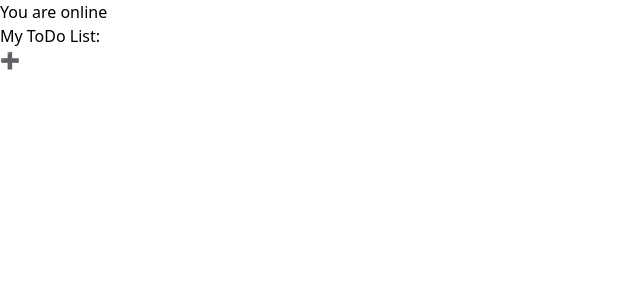
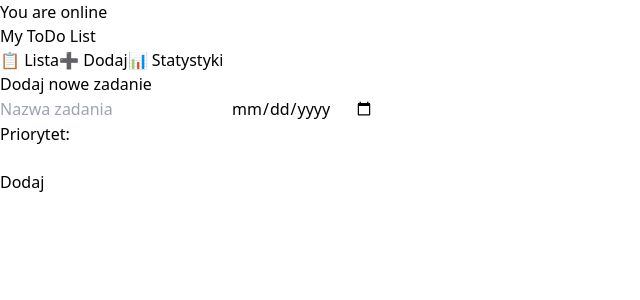
Before and after one commit to apinko/ToDoPWA, a React (Vite) app: page /add in a window 1280 px wide. Shown: the top 300 px of the page, without its empty margins (0-640 px from the left). Built offline with nearby package versions, Linux system fonts and the light colour scheme.

Commit message:
renew app

```diff
--- a/src/App.jsx
+++ b/src/App.jsx
@@ -1,14 +1,15 @@
-import { useEffect, useState } from 'react'
-import { openDB } from 'idb'
-import Header from './components/Header'
-import AddNewTaskForm from './components/AddNewTaskForm'
-import TaskList from './components/TaskList'
-import ConnectionStatus from './components/ConnectionStatus' // Importujemy status połączenia
+// src/App.jsx
+import React, { useEffect, useState } from 'react';
+import { openDB } from 'idb';
+import { Routes, Route, Link } from 'react-router-dom';
+import TaskList from './components/TaskList';
+import AddTask from './components/AddTask';
+import Statistics from './components/Statistics';
+import ConnectionStatus from './components/ConnectionStatus'; // Przywrócenie statusu połączenia
 
 function App() {
-  const [showNewTaskForm, setShowNewTaskForm] = useState(false)
-  const [taskList, setTaskList] = useState([])
-  const [editingTask, setEditingTask] = useState(null); // Zadanie do edycji
+  const [taskList, setTaskList] = useState([]);
+  const [editingTask, setEditingTask] = useState(null);
 
   const openDatabase = async () => {
     const db = await openDB('mytodo', 1, {
@@ -24,13 +25,13 @@ function App() {
   const fetchTaskList = async () => {
     const db = await openDatabase();
     const tasksFromIDB = await db.getAll('mytodo_tasks');
-    setTaskList(tasksFromIDB);
+    setTaskList(tasksFromIDB || []);
   };
 
   const addNewTask = async (newTask) => {
     const db = await openDatabase();
     await db.add('mytodo_tasks', newTask);
-    fetchTaskList();
+    fetchTaskList(); // Odświeżenie listy
   };
 
   const deleteTask = async (id) => {
@@ -46,53 +47,164 @@ function App() {
     fetchTaskList();
   };
 
-  const confirmDelete = (id) => {
-    if (window.confirm("Czy na pewno chcesz usunąć to zadanie?")) {
-        deleteTask(id);
-    }
-  };
-
   useEffect(() => {
     fetchTaskList();
   }, []);
 
-  // Dodano useEffect, aby wykrywać nową wersję Service Workera i wymuszać odświeżenie
-  useEffect(() => {
-    if ("serviceWorker" in navigator) {
-        navigator.serviceWorker.register("/sw.js").then((registration) => {
-            registration.addEventListener("updatefound", () => {
-                const newWorker = registration.installing;
-                newWorker.addEventListener("statechange", () => {
-                    if (newWorker.state === "installed" && navigator.serviceWorker.controller) {
-                        console.log("Nowa wersja dostępna – odświeżam stronę...");
-                        window.location.reload(); // 🚀 Odświeżenie w tle, bez alertu!
-                    }
-                });
-            });
-        });
+  return (
+    <div className="min-h-screen bg-teal-800 text-white flex flex-col items-center p-4 w-full">
+      <ConnectionStatus />
 
-        //  Unikamy zapętlenia reloadów
-        let reloaded = false;
-        navigator.serviceWorker.addEventListener("controllerchange", () => {
-            if (!reloaded) {
-                console.log("Service Worker zaktualizowany, przeładowuję stronę...");
-                reloaded = true;
-                window.location.reload();
-            }
-        });
-    }
-}, []);
+      <div className="bg-yellow-700 text-white px-6 py-4 rounded-lg shadow-md w-full max-w-6xl flex flex-col items-start">
+        <h1 className="text-3xl font-bold text-yellow-300">My ToDo List</h1>
+        <div className="flex justify-center gap-12 text-xl mt-3 w-full">
+          <Link to="/" className="px-4">📋 Lista</Link>
+          <Link to="/add" className="px-4">➕ Dodaj</Link>
+          <Link to="/stats" className="px-4">📊 Statystyki</Link>
+        </div>
+      </div>
 
-  return (
-    <div className='flex m-auto h-screen'>
-      <div className='relative flex flex-1 flex-col bg-teal-800 text-white items-center p-4'>
-        <ConnectionStatus /> {/* Poprawione – status połączenia nie jest już fixed */}
-        <Header />
-        {showNewTaskForm && <AddNewTaskForm addNewTask={addNewTask} setShowNewTaskForm={setShowNewTaskForm}/>}
-        { !showNewTaskForm && <TaskList taskList={taskList} deleteTask={deleteTask} setEditingTask={setEditingTask} updateTask={updateTask} editingTask={editingTask} setShowNewTaskForm={setShowNewTaskForm} />}
+      <div className="w-full max-w-6xl mt-4">
+        <Routes>
+          <Route path="/" element={
+            <TaskList
+              taskList={taskList}
+              deleteTask={deleteTask}
+              setEditingTask={setEditingTask}
+              updateTask={updateTask}
+              editingTask={editingTask}
+            />
+          } />
+          <Route path="/add" element={<AddTask addNewTask={addNewTask} />} />
+          <Route path="/stats" element={<Statistics taskList={taskList} />} />
+        </Routes>
       </div>
     </div>
-  )
+  );
 }
 
-export default App
+
+export default App;
+
+
+
+
+
+
+// import { useEffect, useState } from 'react'
+// import { openDB } from 'idb'
+// import Header from './components/Header'
+// import AddNewTaskForm from './components/AddNewTaskForm'
+// import ConnectionStatus from './components/ConnectionStatus' // Importujemy status połączenia
+// import React from 'react';
+// import { Routes, Route, Link } from 'react-router-dom'; // Dodanie React Router do projektu
+// import TaskList from './components/TaskList'
+
+
+// const AddTask = () => <div><h2>Dodaj zadanie</h2></div>;
+// const Statistics = () => <div><h2>Statystyki</h2></div>;
+
+// function App() {
+// //   const [showNewTaskForm, setShowNewTaskForm] = useState(false)
+// //   const [taskList, setTaskList] = useState([])
+// //   const [editingTask, setEditingTask] = useState(null); // Zadanie do edycji
+
+// //   const openDatabase = async () => {
+// //     const db = await openDB('mytodo', 1, {
+// //       upgrade(db) {
+// //         if (!db.objectStoreNames.contains('mytodo_tasks')) {
+// //           db.createObjectStore('mytodo_tasks', { keyPath: 'id' });
+// //         }
+// //       },
+// //     });
+// //     return db;
+// //   };
+
+// //   const fetchTaskList = async () => {
+// //     const db = await openDatabase();
+// //     const tasksFromIDB = await db.getAll('mytodo_tasks');
+// //     setTaskList(tasksFromIDB);
+// //   };
+
+// //   const addNewTask = async (newTask) => {
+// //     const db = await openDatabase();
+// //     await db.add('mytodo_tasks', newTask);
+// //     fetchTaskList();
+// //   };
+
+// //   const deleteTask = async (id) => {
+// //     const db = await openDatabase();
+// //     await db.delete('mytodo_tasks', id);
+// //     fetchTaskList();
+// //   };
+
+// //   const updateTask = async (updatedTask) => {
+// //     const db = await openDatabase();
+// //     await db.put('mytodo_tasks', updatedTask);
+// //     setEditingTask(null);
+// //     fetchTaskList();
+// //   };
+
+// //   const confirmDelete = (id) => {
+// //     if (window.confirm("Czy na pewno chcesz usunąć to zadanie?")) {
+// //         deleteTask(id);
+// //     }
+// //   };
+
+// //   useEffect(() => {
+// //     fetchTaskList();
+// //   }, []);
+
+// //   // Dodano useEffect, aby wykrywać nową wersję Service Workera i wymuszać odświeżenie
+// //   useEffect(() => {
+// //     if ("serviceWorker" in navigator) {
+// //         navigator.serviceWorker.register("/sw.js").then((registration) => {
+// //             registration.addEventListener("updatefound", () => {
+// //                 const newWorker = registration.installing;
+// //                 newWorker.addEventListener("statechange", () => {
+// //                     if (newWorker.state === "installed" && navigator.serviceWorker.controller) {
+// //                         console.log("Nowa wersja dostępna – odświeżam stronę...");
+// //                         window.location.reload(); // 🚀 Odświeżenie w tle, bez alertu!
+// //                     }
+// //                 });
+// //             });
+// //         });
+
+// //         //  Unikamy zapętlenia reloadów
+// //         let reloaded = false;
+// //         navigator.serviceWorker.addEventListener("controllerchange", () => {
+// //             if (!reloaded) {
+// //                 console.log("Service Worker zaktualizowany, przeładowuję stronę...");
+// //                 reloaded = true;
+// //                 window.location.reload();
+// //             }
+// //         });
+// //     }
+// // }, []);
+
+//   return (
+//     // <div className='flex m-auto h-screen'>
+//     //   <div className='relative flex flex-1 flex-col bg-teal-800 text-white items-center p-4'>
+//     //     <ConnectionStatus /> {/* Poprawione – status połączenia nie jest już fixed */}
+//     //     <Header />
+//     //     {showNewTaskForm && <AddNewTaskForm addNewTask={addNewTask} setShowNewTaskForm={setShowNewTaskForm}/>}
+//     //     { !showNewTaskForm && <TaskList taskList={taskList} deleteTask={deleteTask} setEditingTask={setEditingTask} updateTask={updateTask} editingTask={editingTask} setShowNewTaskForm={setShowNewTaskForm} />}
+//     //   </div>
+//     // </div>
+
+// <div>
+// <nav>
+//   <Link to="/">Lista</Link> |
+//   <Link to="/add">Dodaj</Link> |
+//   <Link to="/stats">Statystyki</Link>
+// </nav>
+// <Routes>
+//   <Route path="/" element={<TaskList />} />
+//   <Route path="/add" element={<AddTask />} />
+//   <Route path="/stats" element={<Statistics />} />
+// </Routes>
+// </div>
+//   )
+// }
+
+// export default App
--- /dev/null
+++ b/src/components/AddTask.jsx
@@ -0,0 +1,72 @@
+// src/components/AddTask.jsx
+import { useState } from "react";
+
+export default function AddTask({ addNewTask }) {
+  const [taskName, setTaskName] = useState("");
+  const [deadline, setDeadline] = useState("");
+  const [priority, setPriority] = useState("bg-yellow-300"); // Domyślnie żółty
+
+  const handleSubmit = (e) => {
+    e.preventDefault();
+    if (!taskName.trim()) return;
+
+    const newTask = {
+      id: Date.now(), // Unikalne ID
+      name: taskName,
+      deadline,
+      priority: { color: priority }, // Priorytet
+    };
+
+    addNewTask(newTask);
+    setTaskName("");
+    setDeadline("");
+    setPriority("bg-yellow-300"); // Reset do domyślnego koloru
+  };
+
+  return (
+    <div className="p-4">
+      <h2 className="text-xl font-bold mb-2">Dodaj nowe zadanie</h2>
+      <form onSubmit={handleSubmit} className="flex flex-col gap-2">
+        <input
+          type="text"
+          placeholder="Nazwa zadania"
+          value={taskName}
+          onChange={(e) => setTaskName(e.target.value)}
+          className="p-2 border rounded text-black bg-white"
+        />
+        <input
+          type="date"
+          value={deadline}
+          onChange={(e) => setDeadline(e.target.value)}
+          className="p-2 border rounded text-black bg-white"
+        />
+
+        {/* Wybór priorytetu */}
+        <div>
+          <label className="block mb-1 font-semibold">Priorytet:</label>
+          <div className="flex gap-2">
+            <button
+              type="button"
+              className={`w-8 h-8 rounded ${priority === "bg-red-500" ? "ring-2 ring-black" : ""} bg-red-500`}
+              onClick={() => setPriority("bg-red-500")}
+            ></button>
+            <button
+              type="button"
+              className={`w-8 h-8 rounded ${priority === "bg-yellow-300" ? "ring-2 ring-black" : ""} bg-yellow-300`}
+              onClick={() => setPriority("bg-yellow-300")}
+            ></button>
+            <button
+              type="button"
+              className={`w-8 h-8 rounded ${priority === "bg-green-500" ? "ring-2 ring-black" : ""} bg-green-500`}
+              onClick={() => setPriority("bg-green-500")}
+            ></button>
+          </div>
+        </div>
+
+        <button type="submit" className="bg-blue-500 text-white px-4 py-2 rounded">
+          Dodaj
+        </button>
+      </form>
+    </div>
+  );
+}
--- /dev/null
+++ b/src/components/Statistics.jsx
@@ -0,0 +1,29 @@
+// src/components/Statistics.jsx
+import React from "react";
+
+export default function Statistics({ taskList }) {
+  const totalTasks = taskList.length;
+  const tasksWithDeadline = taskList.filter((task) => task.deadline).length;
+  const tasksWithoutDeadline = totalTasks - tasksWithDeadline;
+
+  const countByPriority = (color) =>
+    taskList.filter((task) => task.priority.color === color).length;
+
+  return (
+<div className="p-4">
+  <div className="bg-white p-4 rounded shadow-md text-black">
+  <h2 className="text-xl font-bold mb-4 text-gray-800">Statystyki zadań</h2>
+
+    <p><strong>Łączna liczba zadań:</strong> {totalTasks}</p>
+    <p><strong>Zadania z deadline:</strong> {tasksWithDeadline}</p>
+    <p><strong>Zadania bez deadline:</strong> {tasksWithoutDeadline}</p>
+    <div className="mt-4">
+      <h3 className="text-lg font-bold text-gray-800">Podział według priorytetu:</h3>
+      <p className="text-red-500">🔴 Wysoki: {countByPriority("bg-red-500")}</p>
+      <p className="text-yellow-500">🟡 Średni: {countByPriority("bg-yellow-300")}</p>
+      <p className="text-green-500">🟢 Niski: {countByPriority("bg-green-500")}</p>
+    </div>
+  </div>
+</div>
+  );
+}
--- a/src/components/TaskList.jsx
+++ b/src/components/TaskList.jsx
@@ -15,6 +15,8 @@ export default function TaskList({ taskList, deleteTask, setEditingTask, updateT
   const closeModal = () => {
     setTaskToDelete(null);
   };
+
+  const [tasks, setTasks] = useState([]); // Zamiast undefined, pusty array
 
   return (
     <div className="relative w-full h-screen overflow-y-auto p-4 pb-24">
@@ -87,13 +89,13 @@ export default function TaskList({ taskList, deleteTask, setEditingTask, updateT
       )}
 
       {/* Przycisk dodawania nowego zadania */}
-      <button
+      {/* <button
         type="button"
         onClick={() => setShowNewTaskForm(true)}
         className="fixed bottom-6 right-6 bg-blue-500 text-white text-3xl font-bold w-16 h-16 flex items-center justify-center rounded-full shadow-lg hover:bg-blue-600 transition-transform transform hover:scale-110 z-50"
       >
         ➕
-      </button>
+      </button> */}
     </div>
   );
 }
--- a/src/main.jsx
+++ b/src/main.jsx
@@ -1,20 +1,23 @@
-import React from 'react'
-import ReactDOM from 'react-dom/client'
-import App from './App.jsx'
-import './index.css'
+import React from 'react';
+import ReactDOM from 'react-dom/client';
+import { BrowserRouter as Router } from 'react-router-dom';
+import App from './App';
+import './index.css';
 
 ReactDOM.createRoot(document.getElementById('root')).render(
   <React.StrictMode>
-    <App />
-  </React.StrictMode>,
-)
+    <Router>
+      <App />
+    </Router>
+  </React.StrictMode>
+);
 
-if('serviceWorker' in navigator) {
-  window.addEventListener('load', () => {
-    navigator.serviceWorker.register('/sw.js').then((registration) => {
-      console.log("SW registered", registration)
-    }).catch(error => {
-      console.log("SW not registered", error)
-    })
-  })
-}
+// if('serviceWorker' in navigator) {
+//   window.addEventListener('load', () => {
+//     navigator.serviceWorker.register('/sw.js').then((registration) => {
+//       console.log("SW registered", registration)
+//     }).catch(error => {
+//       console.log("SW not registered", error)
+//     })
+//   })
+// }
```
